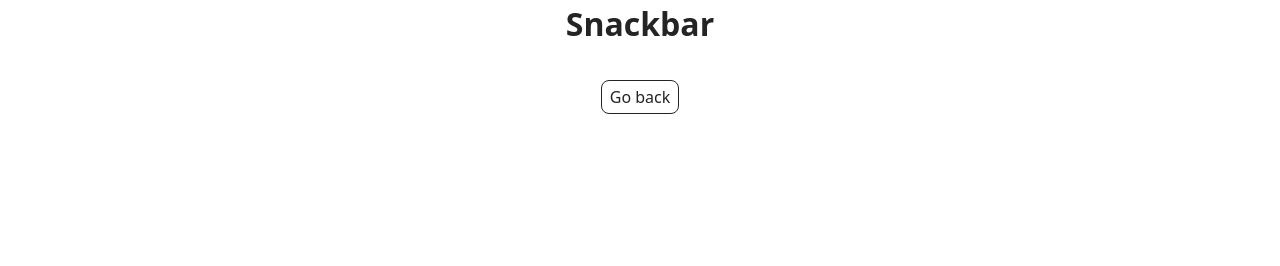
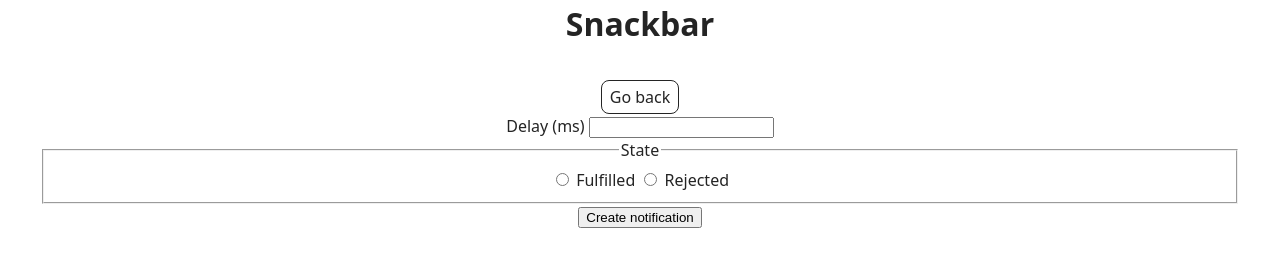
Before and after one commit to Jul88T/goit-js-hw-10, a website built with Vite: page src/2-snackbar.html in a window 1280 px wide. Built offline with nearby package versions, Linux system fonts and the light colour scheme.

Commit message:
Update 2-snackbar.html

```diff
--- a/src/2-snackbar.html
+++ b/src/2-snackbar.html
@@ -5,14 +5,39 @@
     <meta http-equiv="X-UA-Compatible" content="IE=edge" />
     <meta name="viewport" content="width=device-width, initial-scale=1.0" />
     <title>2-snackbar</title>
+    <link
+      rel="stylesheet"
+      href="https://cdn.jsdelivr.net/npm/izitoast@1.4.0/dist/css/iziToast.min.css"
+    />
     <link rel="stylesheet" href="./css/styles.css" />
     <link rel="stylesheet" href="./css/2-snackbar.css" />
   </head>
+
   <body>
     <main>
       <div class="container">
         <h1 class="main-title">Snackbar</h1>
         <load src="./partials/back-link.html" />
+        <form class="form">
+          <label>
+            Delay (ms)
+            <input type="number" name="delay" required />
+          </label>
+
+          <fieldset>
+            <legend>State</legend>
+            <label>
+              <input type="radio" name="state" value="fulfilled" required />
+              Fulfilled
+            </label>
+            <label>
+              <input type="radio" name="state" value="rejected" required />
+              Rejected
+            </label>
+          </fieldset>
+
+          <button type="submit">Create notification</button>
+        </form>
       </div>
     </main>
     <script type="module" src="./js/2-snackbar.js"></script>
```
